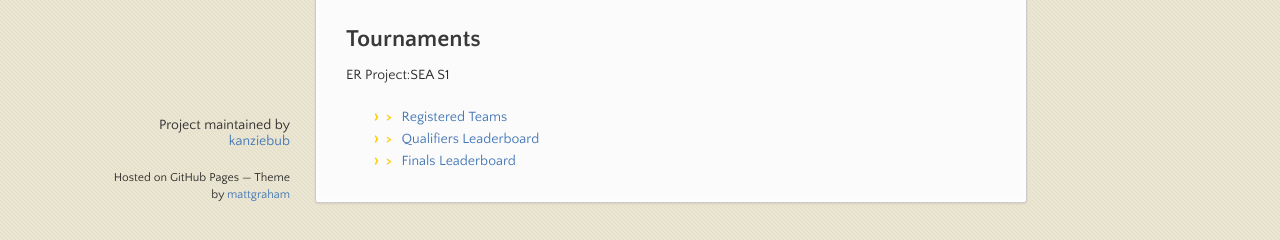
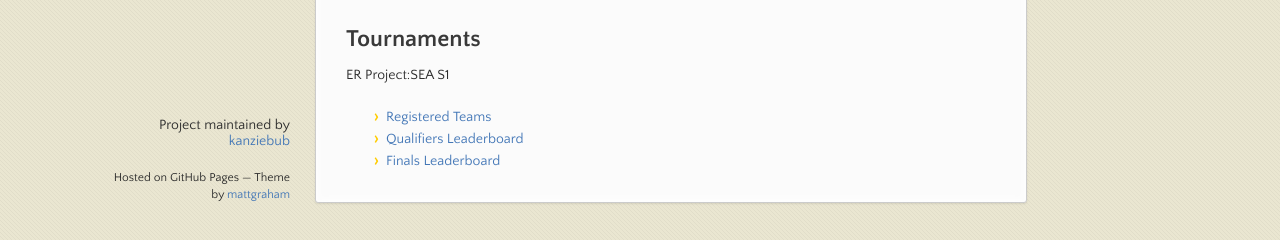
Before and after one commit to kanziebub/ProjectSEA, a Jekyll site: the page built from index.md, in a window 1280 px wide and 900 px high, scrolled down 513 px. Shown: the part 657-897 px from the top of the window. Built offline with Jekyll 4.4.1, drawn with Linux system fonts in a browser that asks for light colours; our own code applies the rules of GitHub Pages for plain Markdown files.

Commit message:
mod/rm manual pointers

```diff
--- a/_sass/jekyll-theme-leap-day.scss
+++ b/_sass/jekyll-theme-leap-day.scss
@@ -294,19 +294,7 @@ section {
   border-radius: 3px;
   border: 1px solid #cbcbcb;
   box-shadow: 0px 1px 2px rgba(0,0,0,.09), inset 0px 0px 2px 2px rgba(255,255,255,.5), inset 0 0 5px 5px rgba(255,255,255,.4);
-
-  ul {
-    li {
-      &:before {
-        content: ">";
-        display: inline-block;
-        position: relative;
-        margin-right: 10px;
-        color: #ffcc00;
-        font-weight: bold;
-      }
-    }
-  }}
+}
 
 small {
   font-size:12px;
```
